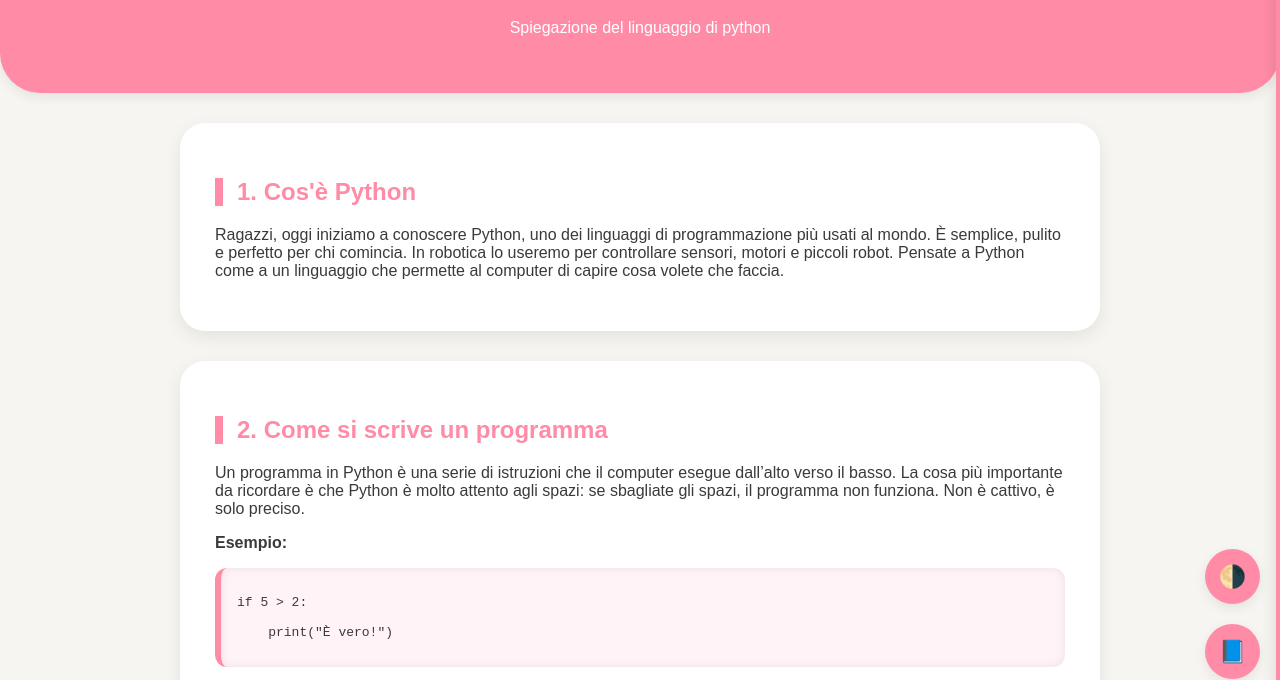
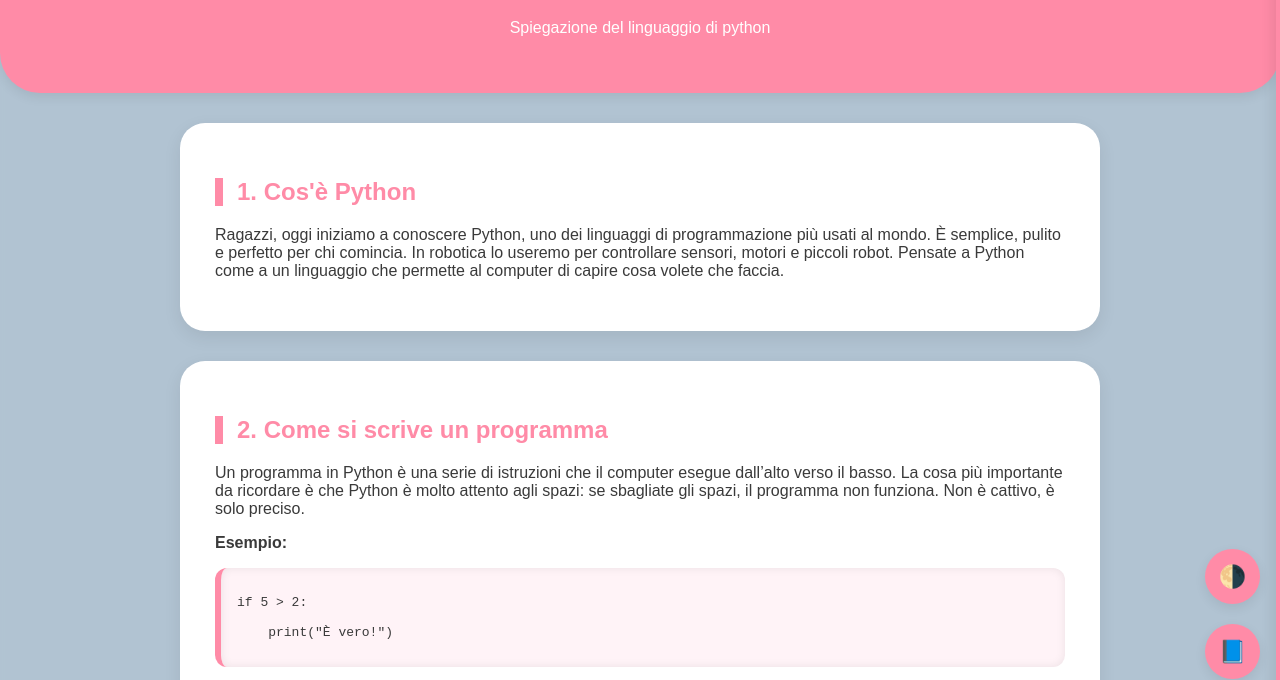
Before and after one commit to anghelinafilatov-cpu/LinguaggioPython, a plain HTML site: page index.html in a window 1280 px wide. Shown: the part 101-781 px from the top of the page. Drawn offline with Linux system fonts and the light colour scheme.

Commit message:
Enhance style with Python theme and animations
Added a Python-themed background and overlay for readability.

```diff
--- a/style.css
+++ b/style.css
@@ -28,21 +28,38 @@ body.dark {
     --nav-bg2: #3a3a3a;
 }
 
+/* ============================
+   SFONDO A TEMA PYTHON
+============================ */
+body {
+    background: var(--bg) url("URL-DELLA-TUA-IMMAGINE-PYTHON") no-repeat center center fixed;
+    background-size: cover;
+    font-family: "Poppins", sans-serif;
+    margin: 0;
+    color: var(--text);
+}
+
+/* Overlay blu Python per leggibilità */
+body::before {
+    content: "";
+    position: fixed;
+    top: 0;
+    left: 0;
+    width: 100%;
+    height: 100%;
+    background: rgba(48,105,152,0.35); /* blu Python */
+    backdrop-filter: blur(3px);
+    z-index: -1;
+}
+
 /* Animazioni */
 body, section, header {
     transition: background 0.4s ease, color 0.4s ease;
 }
 
 /* ============================
-   STILE GENERALE
+   HEADER
 ============================ */
-body {
-    font-family: "Poppins", sans-serif;
-    margin: 0;
-    background: var(--bg);
-    color: var(--text);
-}
-
 header {
     background: var(--accent);
     color: white;
@@ -53,6 +70,9 @@ header {
     box-shadow: 0 4px 12px var(--shadow);
 }
 
+/* ============================
+   SEZIONI
+============================ */
 section {
     background: var(--bg2);
     margin: 30px auto;
```
